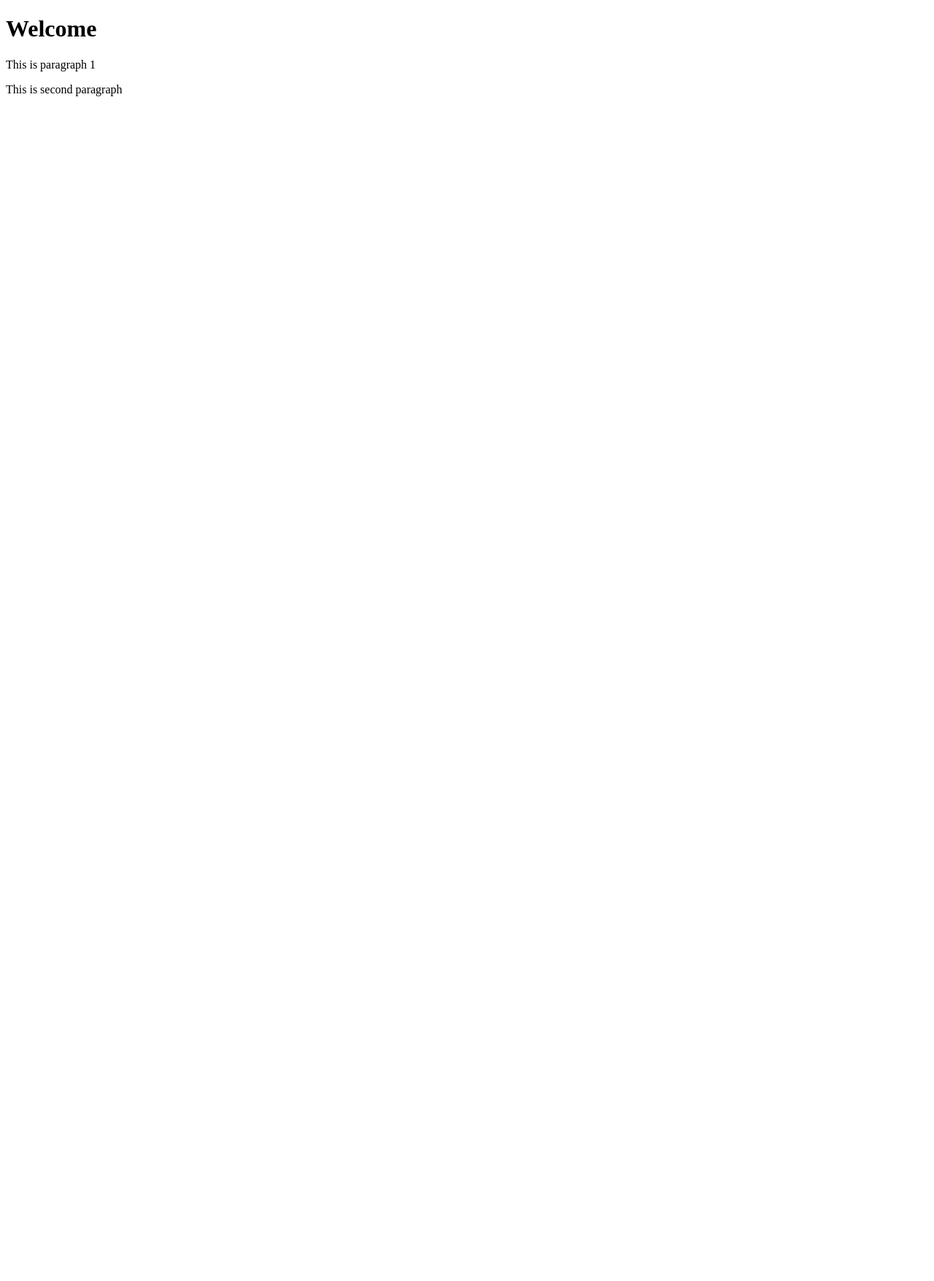
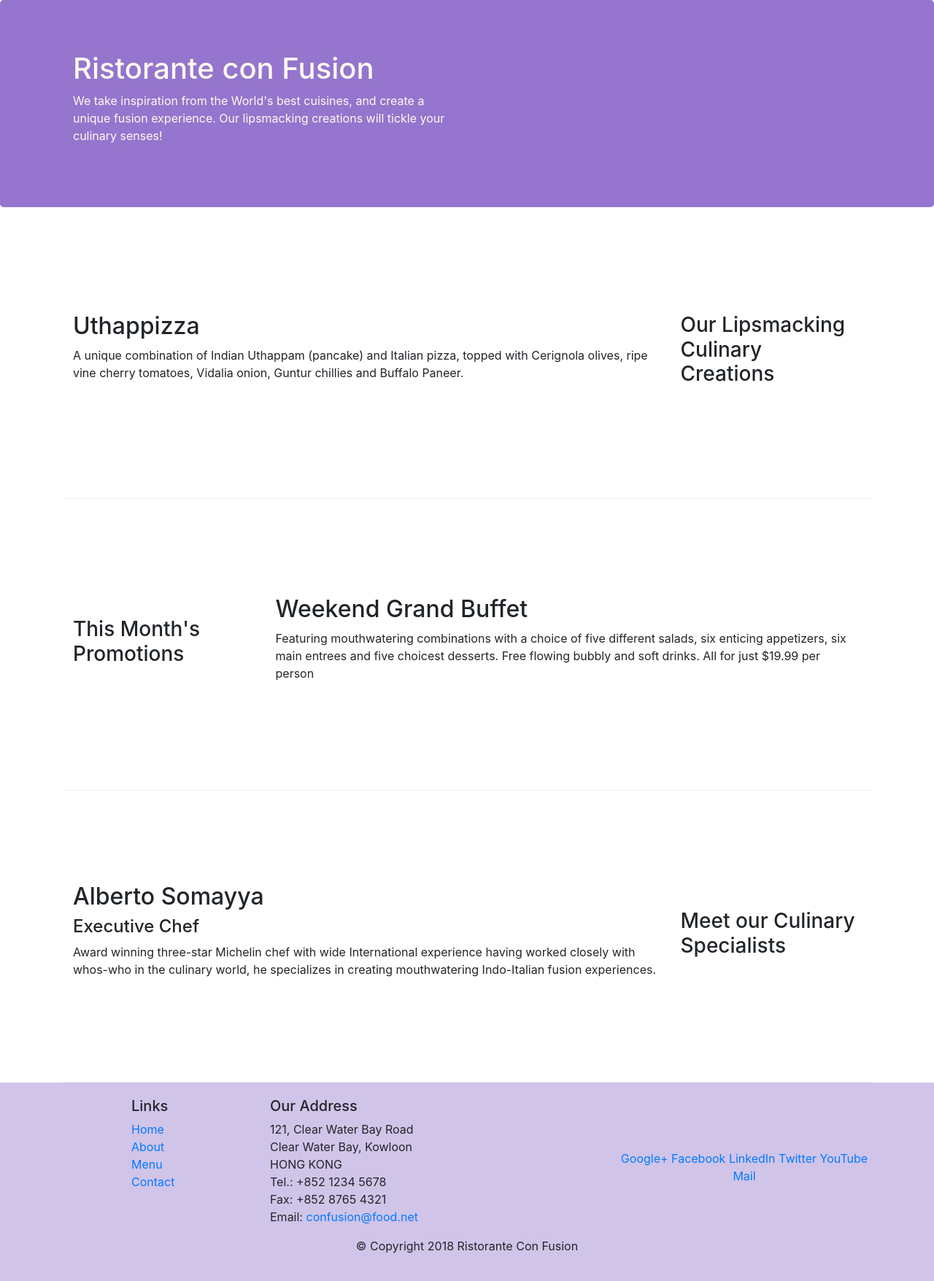
Before and after one commit to PrakashChandraMourya/Coursera-Web-Dev, a website: page index.html in a window 1280 px wide. Shown: the whole page at 73% size. Before the commit the page ends 800 px from the top, so only its background shows below. Drawn offline with nearby package versions, Linux system fonts and the light colour scheme.

Commit message:
Before assingment first

```diff
--- /dev/null
+++ b/CSS/styles.css
@@ -0,0 +1,29 @@
+.row-header{
+    margin:0px auto;
+    padding:0px;
+}
+
+.row-content {
+    margin:0px auto;
+    padding: 50px 0px 50px 0px;
+    border-bottom: 1px ridge;
+    min-height:400px;
+}
+
+.footer{
+    background-color: #D1C4E9;
+    margin:0px auto;
+    padding: 20px 0px 20px 0px;
+}
+.jumbotron {
+    padding:70px 30px 70px 30px;
+    margin:0px auto;
+    background: #9575CD ;
+    color:floralwhite;
+}
+
+.address{
+    font-size:80%;
+    margin:0px;
+    color:#0f0f0f;
+}
--- a/index.html
+++ b/index.html
@@ -1,13 +1,112 @@
 <!DOCTYPE html>
 <html lang="en">
+
 <head>
-    <meta charset="UTF-8">
-    <meta name="viewport" content="width=device-width, initial-scale=1.0">
-    <title>Document</title>
+    <!-- Required meta tags always come first -->
+    <meta charset="utf-8">
+    <meta name="viewport" content="width=device-width, initial-scale=1, shrink-to-fit=no">
+    <meta http-equiv="x-ua-compatible" content="ie=edge">
+
+    <!-- Bootstrap CSS -->
+    <link rel="stylesheet" href="node_modules/bootstrap/dist/css/bootstrap.min.css">
+    <link rel="stylesheet" href="CSS/styles.css">
+    <title>Ristorante Con Fusion</title>
 </head>
+
 <body>
-    <h1>Welcome</h1>
-    <p>This is paragraph 1</p>
-    <p>This is second paragraph</p>
+
+    <header class="jumbotron">
+        <div class="container">
+            <div class="row row-header">
+                <div class="col-12 col-sm-6">
+                    <h1>Ristorante con Fusion</h1>
+                    <p>We take inspiration from the World's best cuisines, and create a unique fusion experience. Our lipsmacking creations will tickle your culinary senses!</p>
+                </div>
+                <div class="col-12 col-sm">
+                </div>
+            </div>
+        </div>
+    </header>
+
+    <div class="container">
+        <div class = "row row-content align-items-center">
+            <div class="col-12 col-sm-4 order-sm-last col-md-3">
+                <h3>Our Lipsmacking Culinary Creations</h3>
+            </div>
+            <div class="col col-sm order-sm-first col-md">
+                <h2>Uthappizza</h2>
+                <p>A unique combination of Indian Uthappam (pancake) and Italian pizza, topped with Cerignola olives, ripe vine cherry tomatoes, Vidalia onion, Guntur chillies and Buffalo Paneer.</p>
+            </div>
+        </div>
+
+
+        <div class = "row row-content align-items-center">
+            <div  class="col-12 col-sm-4 col-md-3">
+                <h3>This Month's Promotions</h3>
+            </div>
+            <div class="col col-sm col-md">
+                <h2>Weekend Grand Buffet</h2>
+                <p>Featuring mouthwatering combinations with a choice of five different salads, six enticing appetizers, six main entrees and five choicest desserts. Free flowing bubbly and soft drinks. All for just $19.99 per person </p>
+            </div>
+        </div>
+
+        <div class = "row row-content align-items-center">
+            <div class="col-12 col-sm-4 order-sm-last col-md-3">
+                <h3>Meet our Culinary Specialists</h3>
+            </div>
+            <div  class="col col-sm order-sm-first col-md">
+                <h2>Alberto Somayya</h2>
+                <h4>Executive Chef</h4>
+                <p>Award winning three-star Michelin chef with wide International experience having worked closely with whos-who in the culinary world, he specializes in creating mouthwatering Indo-Italian fusion experiences. </p>
+            </div>
+        </div>
+    </div>
+
+    <footer class="footer">
+        <div class="container">
+            <div class="row">
+                <div class="col-4 offset-1 col-sm-2">
+                    <h5>Links</h5>
+                    <ul class="list-unstyled">
+                        <li><a href="#">Home</a></li>
+                        <li><a href="#">About</a></li>
+                        <li><a href="#">Menu</a></li>
+                        <li><a href="#">Contact</a></li>
+                    </ul>
+                </div>
+                <div class="col-7 col-sm-5">
+                    <h5>Our Address</h5>
+                    <address>
+		              121, Clear Water Bay Road<br>
+		              Clear Water Bay, Kowloon<br>
+		              HONG KONG<br>
+		              Tel.: +852 1234 5678<br>
+		              Fax: +852 8765 4321<br>
+		              Email: <a href="mailto:confusion@food.net">confusion@food.net</a>
+		           </address>
+                </div>
+                <div class="col-12 col-sm-4 align-self-center">
+                    <div class="text-center">
+                        <a href="http://google.com/+">Google+</a>
+                        <a href="http://www.facebook.com/profile.php?id=">Facebook</a>
+                        <a href="http://www.linkedin.com/in/">LinkedIn</a>
+                        <a href="http://twitter.com/">Twitter</a>
+                        <a href="http://youtube.com/">YouTube</a>
+                        <a href="mailto:">Mail</a>
+                    </div>
+                </div>
+           </div>
+           <div class="row justify-content-center">
+                <div class="col-auto">
+                    <p>© Copyright 2018 Ristorante Con Fusion</p>
+                </div>
+           </div>
+        </div>
+    </footer>
+    <!-- jQuery first, then Popper.js, then Bootstrap JS. -->
+    <script src="node_modules/jquery/dist/jquery.slim.min.js"></script>
+    <script src="node_modules/popper.js/dist/umd/popper.min.js"></script>
+    <script src="node_modules/bootstrap/dist/js/bootstrap.min.js"></script>
 </body>
+
 </html>
```
Also changed, not shown: aboutus.html (added, +104 -0 lines), package.json (+11 -14 lines), 3 other files.
